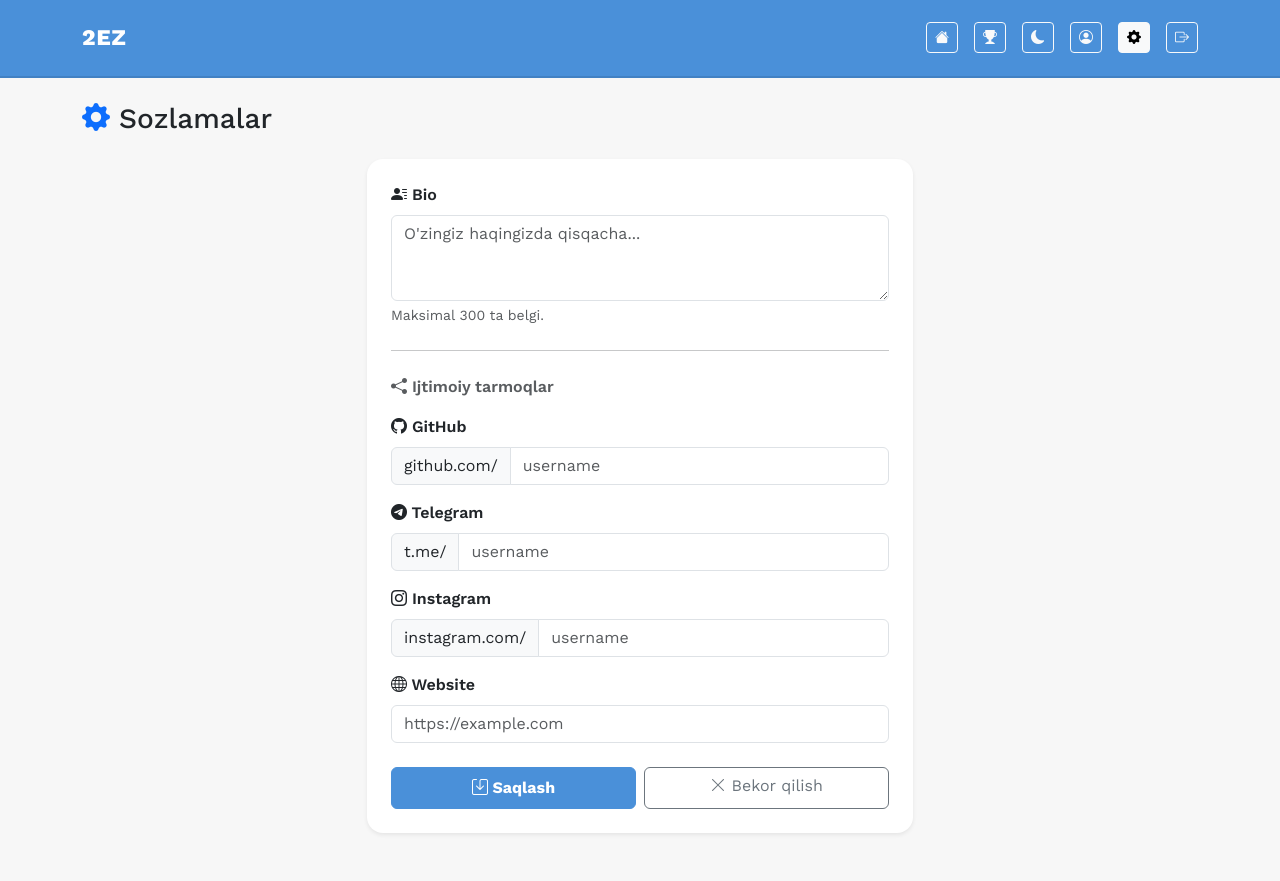
After one commit to dvrone/2EZ-exam, a Flask app: page /settings in a window 1280 px wide. The commit adds this page. Run offline with Flask 3, Linux system fonts and the light colour scheme; the visitor is signed in with stand-in values (Sample User, id 1).

Commit message:
Add user bio and social links, fix profile recursion error

```diff
--- a/app/models.py
+++ b/app/models.py
@@ -17,6 +17,11 @@ class User(db.Model, UserMixin):
     password = db.Column(db.String(200), nullable=False)
     is_admin = db.Column(db.Boolean, default=False)
     xp = db.Column(db.Integer, default=0)
+    bio = db.Column(db.String(300), nullable=True)
+    github = db.Column(db.String(100), nullable=True)
+    telegram = db.Column(db.String(100), nullable=True)
+    instagram = db.Column(db.String(100), nullable=True)
+    website = db.Column(db.String(200), nullable=True)
     created_at = db.Column(db.DateTime, server_default=db.func.now())
 
     def set_password(self, password):
--- /dev/null
+++ b/app/templates/auth/settings.html
@@ -0,0 +1,91 @@
+{% extends 'base.html' %}
+{% block title %}Sozlamalar{% endblock %}
+{% block content %}
+    <div class="d-flex justify-content-between align-items-center mb-4">
+        <h3 class="mb-0">
+            <i class="bi bi-gear-fill text-primary"></i> Sozlamalar
+        </h3>
+    </div>
+    <div class="row justify-content-center">
+        <div class="col-md-6">
+            <div class="card border-0 shadow-sm p-4">
+                <form method="POST">
+                    <div class="mb-3">
+                        <label class="form-label fw-semibold">
+                            <i class="bi bi-person-lines-fill"></i> Bio
+                        </label>
+                        <textarea name="bio"
+                                  class="form-control"
+                                  rows="3"
+                                  maxlength="300"
+                                  placeholder="O'zingiz haqingizda qisqacha...">{{ current_user.bio or '' }}</textarea>
+                        <div class="form-text text-muted">Maksimal 300 ta belgi.</div>
+                    </div>
+                    <hr class="my-4">
+                    <p class="fw-semibold text-muted mb-3">
+                        <i class="bi bi-share-fill"></i> Ijtimoiy tarmoqlar
+                    </p>
+                    <div class="mb-3">
+                        <label class="form-label fw-semibold">
+                            <i class="bi bi-github"></i> GitHub
+                        </label>
+                        <div class="input-group">
+                            <span class="input-group-text">github.com/</span>
+                            <input type="text"
+                                   name="github"
+                                   class="form-control"
+                                   placeholder="username"
+                                   value="{{ current_user.github or '' }}">
+                        </div>
+                    </div>
+                    <div class="mb-3">
+                        <label class="form-label fw-semibold">
+                            <i class="bi bi-telegram"></i> Telegram
+                        </label>
+                        <div class="input-group">
+                            <span class="input-group-text">t.me/</span>
+                            <input type="text"
+                                   name="telegram"
+                                   class="form-control"
+                                   placeholder="username"
+                                   value="{{ current_user.telegram or '' }}">
+                        </div>
+                    </div>
+                    <div class="mb-3">
+                        <label class="form-label fw-semibold">
+                            <i class="bi bi-instagram"></i> Instagram
+                        </label>
+                        <div class="input-group">
+                            <span class="input-group-text">instagram.com/</span>
+                            <input type="text"
+                                   name="instagram"
+                                   class="form-control"
+                                   placeholder="username"
+                                   value="{{ current_user.instagram or '' }}">
+                        </div>
+                    </div>
+                    <div class="mb-4">
+                        <label class="form-label fw-semibold">
+                            <i class="bi bi-globe"></i> Website
+                        </label>
+                        <input type="url"
+                               name="website"
+                               class="form-control"
+                               placeholder="https://example.com"
+                               value="{{ current_user.website or '' }}">
+                    </div>
+                    <div class="d-flex gap-2">
+                        <button type="submit" class="btn btn-primary w-100 py-2 fw-bold">
+                            <i class="bi bi-save"></i> Saqlash
+                        </button>
+                        <a href="{{ url_for("auth.profile") }}"
+                           class="btn btn-outline-secondary w-100">
+                            <i class="bi bi-x-lg"></i> Bekor qilish
+                        </a>
+                    </div>
+                </form>
+            </div>
+        </div>
+    </div>
+    <div class="mb-5"></div>
+{% endblock %}
--- a/app/templates/partials/navbar.html
+++ b/app/templates/partials/navbar.html
@@ -29,6 +29,12 @@
                    title="{{ current_user.username }}">
                     <i class="bi bi-person-circle"></i>
                 </a>
+                <a href="{{ url_for("auth.settings") }}"
+                   class="btn btn-outline-light btn-sm {% if request.endpoint == 'auth.settings' %}active{% endif %}"
+                   data-bs-toggle="tooltip"
+                   title="Sozlamalar">
+                    <i class="bi bi-gear-fill"></i>
+                </a>
                 <a href="{{ url_for("auth.logout") }}"
                    class="btn btn-outline-light btn-sm"
                    data-bs-toggle="tooltip"
--- a/routes/auth.py
+++ b/routes/auth.py
@@ -109,7 +109,11 @@ def leaderboard():
 @auth.route("/profile")
 @login_required
 def profile():
-    results = Result.query.filter_by(user_id=current_user.id).all()
+    results = (
+        Result.query.filter_by(user_id=current_user.id)
+        .order_by(Result.finished_at.desc())
+        .all()
+    )
     total_exams = len(results)
     total_correct = sum(r.score for r in results)
     total_questions = sum(r.total for r in results)
@@ -125,3 +129,26 @@ def profile():
         total_questions=total_questions,
         avg_percentage=avg_percentage,
     )
+
+
+@auth.route("/settings", methods=["GET", "POST"])
+@login_required
+def settings():
+    if request.method == "POST":
+        bio = request.form.get("bio", "").strip()
+        github = request.form.get("github", "").strip()
+        telegram = request.form.get("telegram", "").strip()
+        instagram = request.form.get("instagram", "").strip()
+        website = request.form.get("website", "").strip()
+
+        current_user.bio = bio or None
+        current_user.github = github or None
+        current_user.telegram = telegram or None
+        current_user.instagram = instagram or None
+        current_user.website = website or None
+
+        db.session.commit()
+        flash("Profil yangilandi!", "success")
+        return redirect(url_for("auth.profile"))
+
+    return render_template("auth/settings.html")
```
Also changed, not shown: app/templates/auth/profile.html (+45 -0 lines), app/templates/base.html (+4 -4 lines), test.json (+54 -30 lines).
